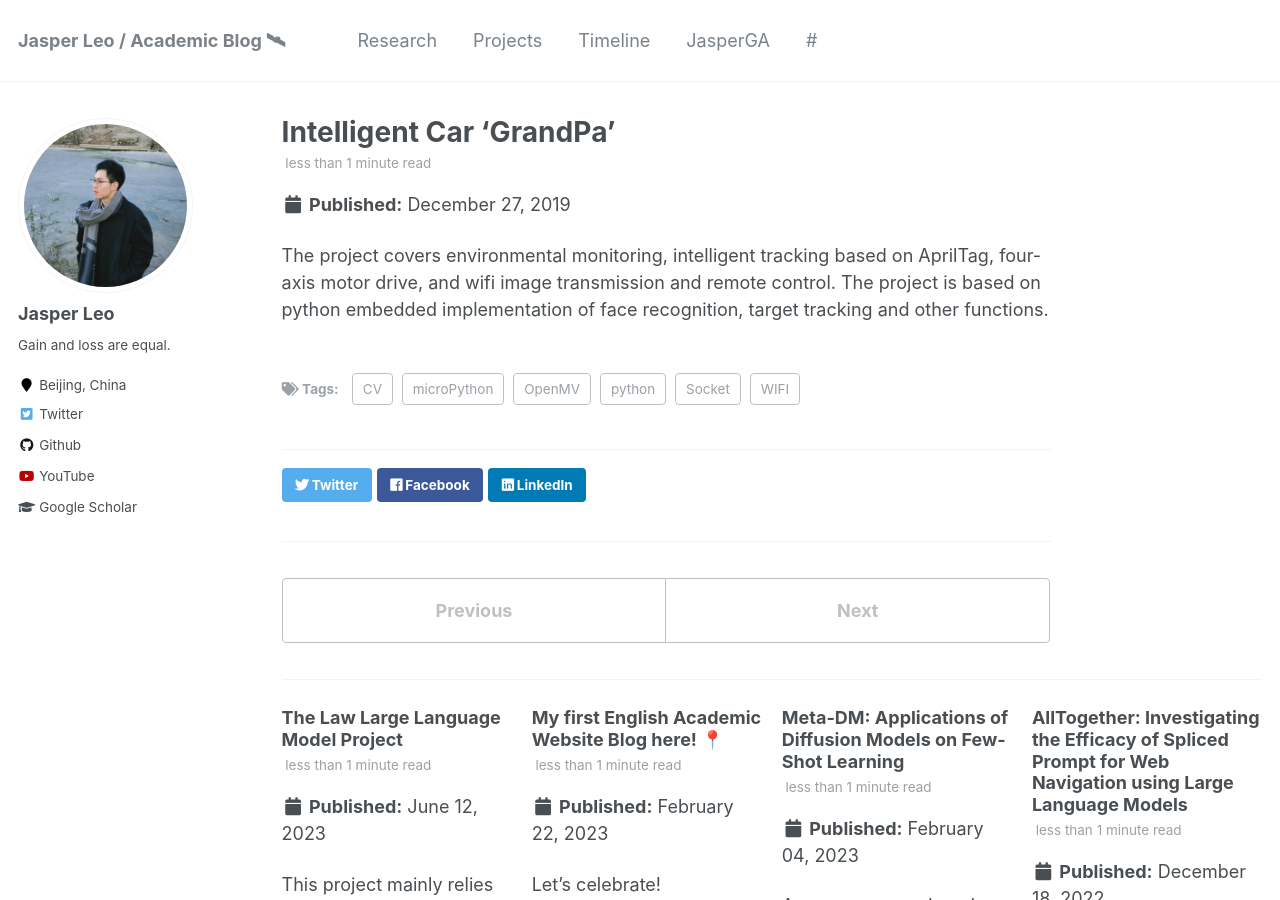
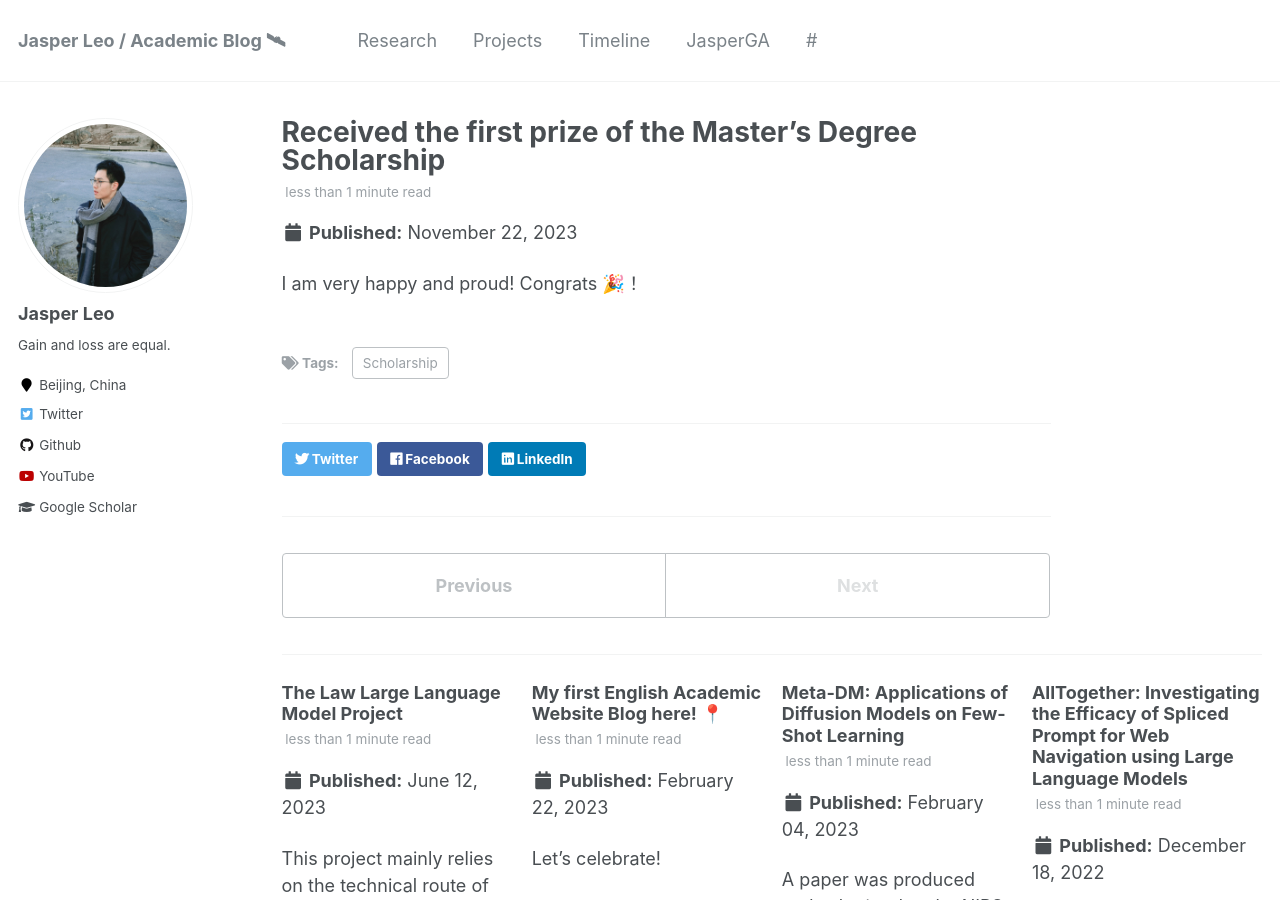
Before and after one commit to KLGR123/KLGR123.github.io, a Jekyll site: the page built from _posts/2023-11-20-scholarships.md, in a window 1280 px wide and 900 px high. Built offline with Jekyll 4.4.1, drawn with Linux system fonts in a browser that asks for light colours.

Commit message:
Update 2023-11-20-scholarships.md

```diff
--- a/_posts/2023-11-20-scholarships.md
+++ b/_posts/2023-11-20-scholarships.md
@@ -1,14 +1,9 @@
 ---
-title: "Intelligent Car 'GrandPa'"
-date: 2019-12-27
-permalink: /posts/2019/12/grandpa/
+title: "Received the first prize of the Master's Degree Scholarship"
+date: 2023-11-22
+permalink: /posts/2023/11/scholarships/
 tags:
-  - python
-  - microPython
-  - OpenMV
-  - WIFI
-  - Socket
-  - CV
+  - Scholarship
 ---
 
-The project covers environmental monitoring, intelligent tracking based on AprilTag, four-axis motor drive, and wifi image transmission and remote control. The project is based on python embedded implementation of face recognition, target tracking and other functions.
+I am very happy and proud! Congrats 🎉！
```
